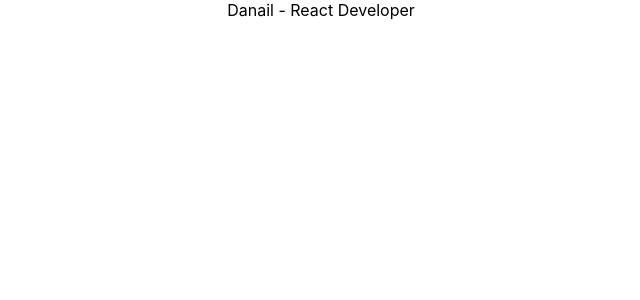
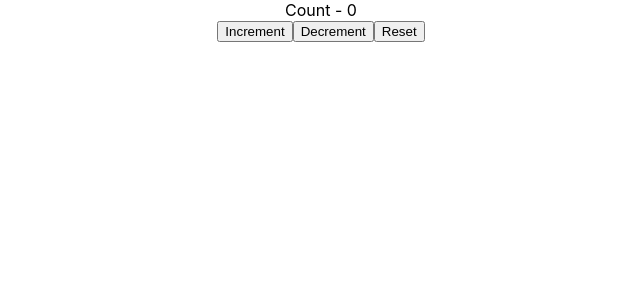
Before and after one commit to dzlatarov/ReactJSTutorial, a React (Create React App) app: page / in a window 1280 px wide. Shown: the top 300 px of the page, without its empty margins (319-959 px from the left). Built offline with nearby package versions, Linux system fonts and the light colour scheme.

Commit message:
using useReducer with simple state and action

```diff
--- a/src/App.js
+++ b/src/App.js
@@ -39,6 +39,7 @@ import HookMouse from './hooks/HookMouse';
 import MouseContainer from './hooks/MouseContainer';
 import DataFetching from './hooks/DataFetching';
 import ComponentC from './hooks/ComponentC';
+import UseReducerCounter from './hooks/UseReducerCounter';
 
 export const UserContext = React.createContext()
 export const SkillContext = React.createContext()
@@ -47,11 +48,7 @@ class App extends Component {
   render() {
     return (
       <div className="App">
-        <UserContext.Provider value='Danail'>
-          <SkillContext.Provider value='React Developer'>
-            <ComponentC />
-          </SkillContext.Provider>
-        </UserContext.Provider>
+        <UseReducerCounter />
       </div>
     );
   }
--- /dev/null
+++ b/src/hooks/UseReducerCounter.js
@@ -0,0 +1,31 @@
+import React, { useReducer } from 'react'
+
+
+const initialState = 0
+const reducer = (state, action) => {
+    switch (action) {
+        case 'increment':
+            return state + 1
+        case 'decrement':
+            return state - 1
+        case 'reset':
+            return initialState
+        default:
+            return state
+    }
+}
+
+function UseReducerCounter() {
+    const [count, dispatch] = useReducer(reducer, initialState)
+
+    return (
+        <div>
+            <div>Count - {count}</div>
+            <button onClick={() => dispatch('increment')}>Increment</button>
+            <button onClick={() => dispatch('decrement')}>Decrement</button>
+            <button onClick={() => dispatch('reset')}>Reset</button>
+        </div>
+    )
+}
+
+export default UseReducerCounter
```
